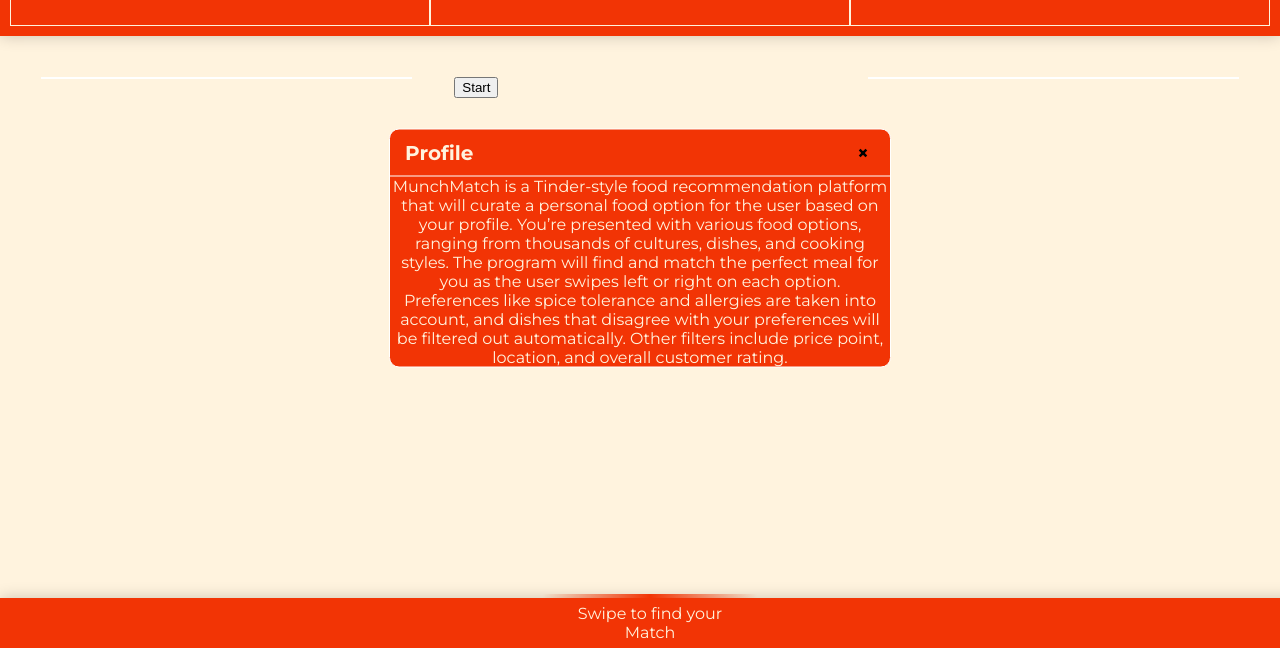
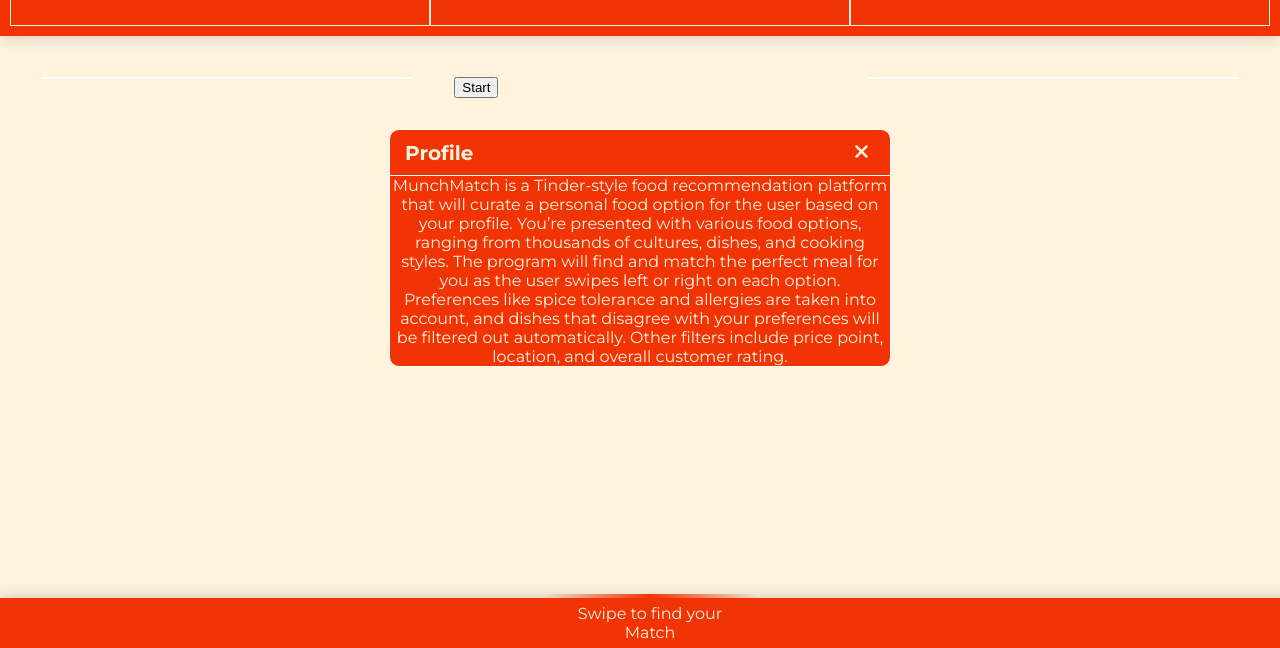
Before and after one commit to bryanygan/munchmatch, a plain HTML site: page index.html in a window 1280 px wide. Shown: the part 152-800 px from the top of the page. Drawn offline with Linux system fonts and the light colour scheme.

Commit message:
minor change to profile popup

```diff
--- a/index.html
+++ b/index.html
@@ -82,7 +82,9 @@
             <div class="modal active" id="modal">
                 <div class="modal-header">
                     <div class="title">Profile</div>
-                    <button data-close-button class="close-button">&times;</button>
+                    <button data-close-button class="close-button">
+                        <i class="fa-solid fa-times" id="allergyIcon"></i>
+                    </button>
                 </div>
             <div class="modal-body">
                 MunchMatch is a Tinder-style food recommendation platform that will curate a personal food option for the user based on your profile. You’re presented with various food options, ranging from thousands of cultures, dishes, and cooking styles.  The program will find and match the perfect meal for you as the user swipes left or right on each option. Preferences like spice tolerance and allergies are taken into account, and dishes that disagree with your preferences will be filtered out automatically. Other filters include price point, location, and overall customer rating.
--- a/styles.css
+++ b/styles.css
@@ -359,7 +359,7 @@
 .modal-header .title {
     font-size: 1.25rem;
     font-weight: bold;
-    font-family: "Montserrat", sans-serif;
+    /* font-family: "Montserrat", sans-serif; */
 }
 
 .modal-header .close-button {
@@ -369,7 +369,8 @@
     background: none;
     font-size: 1.25rem;
     font-weight: bold;
-    font-family: "Montserrat", sans-serif;
+    /* font-family: "Montserrat", sans-serif; */
+    color: var(--background-color);
 }
 
 .modal-body {
```
